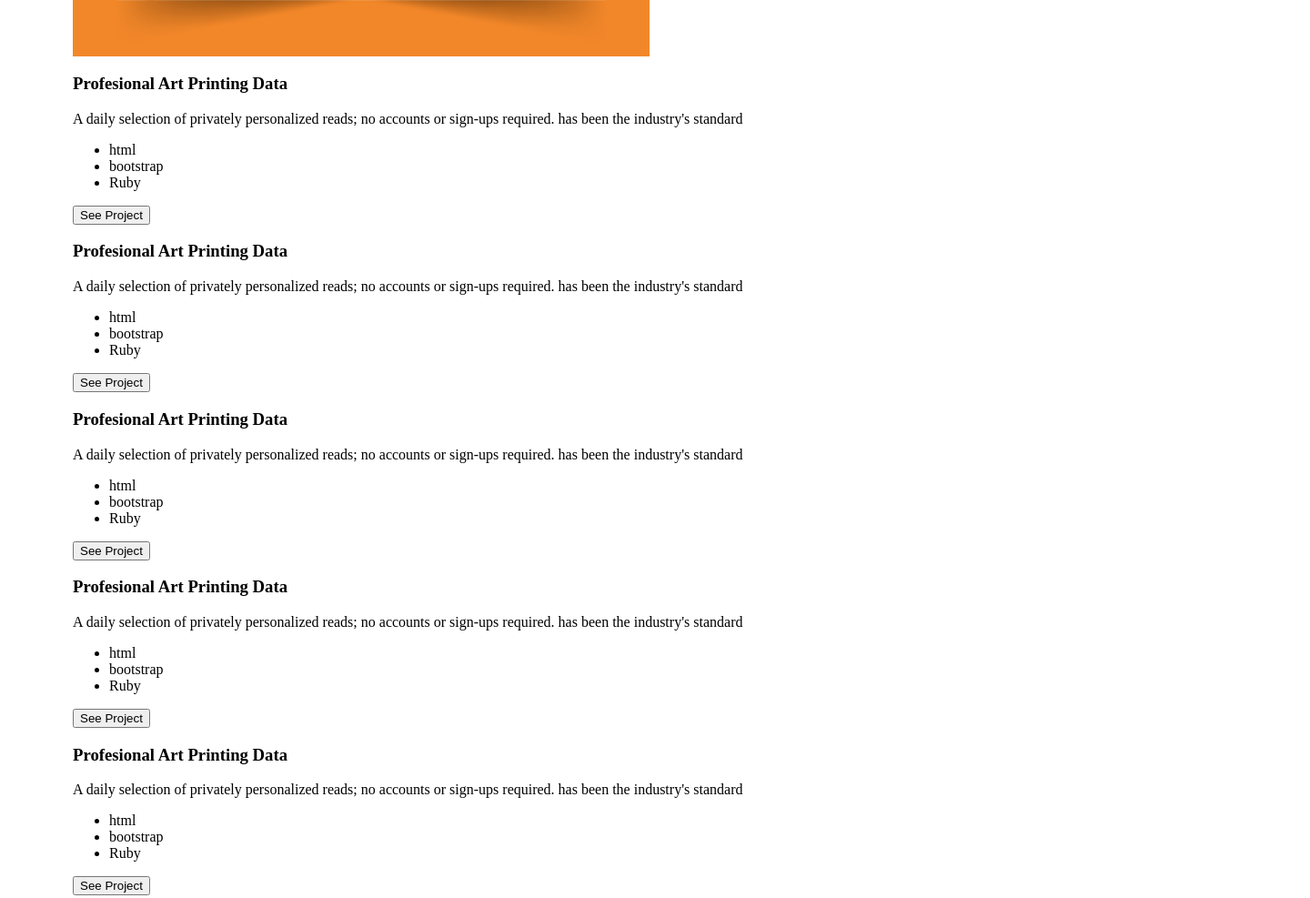
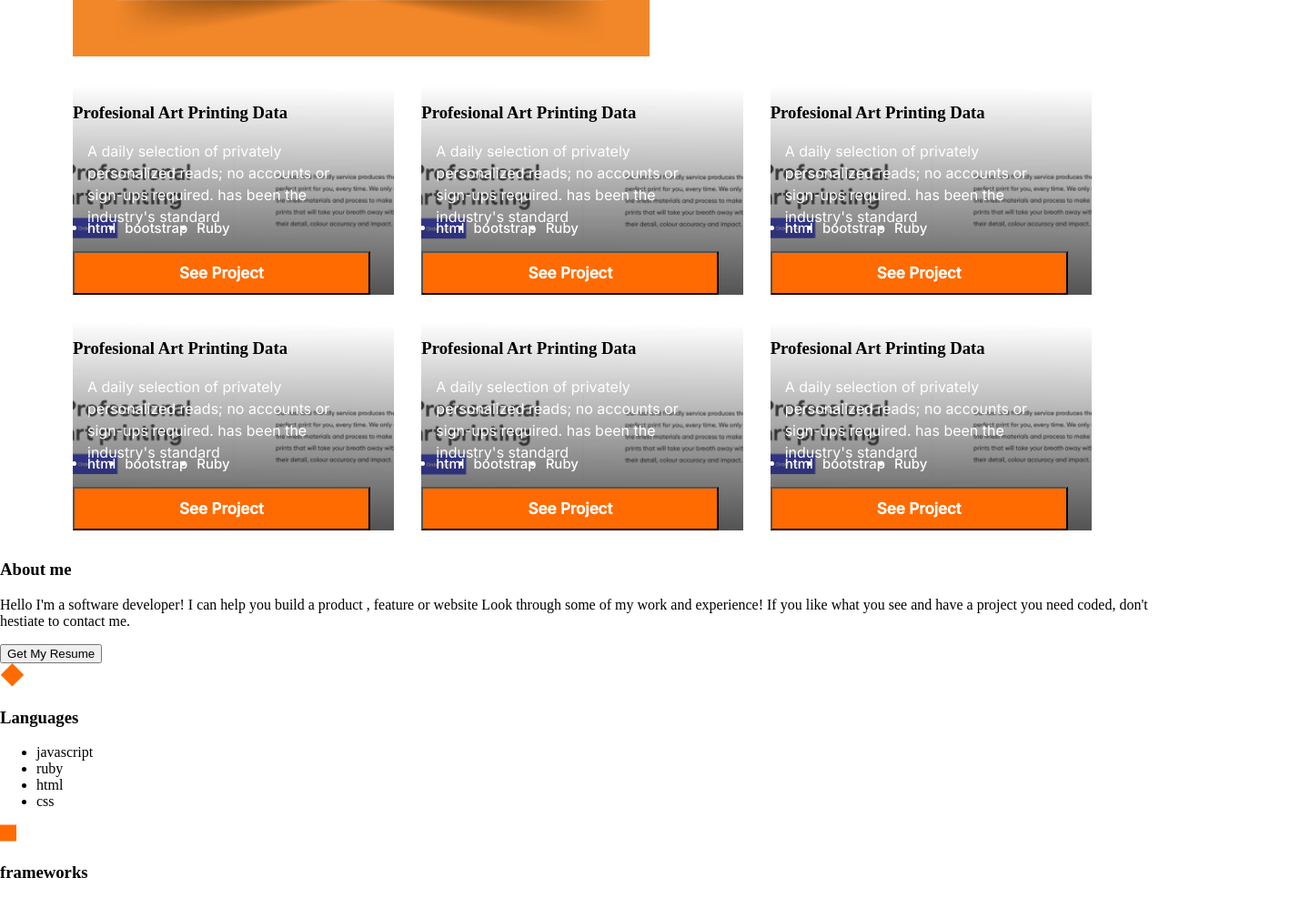
Before and after one commit to Ibtisam34/knew-bar, a website: page index.html in a window 1280 px wide. Shown: the part 1349-2336 px from the top of the page at 91% size, 1440 px wide, since content can reach past the window. Drawn offline with Linux system fonts and the light colour scheme.

Commit message:
my recent works upper section

```diff
--- a/index.html
+++ b/index.html
@@ -109,7 +109,7 @@
                 <button type="button">See Project</button>
               </div>
             </div>
-
+            <div class="grid-container">
               <div class="work1" id="w1">
                 <h1>Profesional Art Printing Data</h1>
                 <p>
@@ -124,7 +124,6 @@
                 </ul>
                 <button type="button">See Project</button>
               </div>
-
               <div class="work1" id="w2">
                 <h1>Profesional Art Printing Data</h1>
                 <p>
@@ -139,7 +138,6 @@
                 </ul>
                 <button type="button">See Project</button>
               </div>
-
               <div class="work1" id="w3">
                 <h1>Profesional Art Printing Data</h1>
                 <p>
@@ -154,7 +152,6 @@
                 </ul>
                 <button type="button">See Project</button>
               </div>
-
               <div class="work1" id="w4">
                 <h1>Profesional Art Printing Data</h1>
                 <p>
@@ -169,7 +166,6 @@
                 </ul>
                 <button type="button">See Project</button>
               </div>
-
               <div class="work1" id="w5">
                 <h1>Profesional Art Printing Data</h1>
                 <p>
@@ -184,7 +180,6 @@
                 </ul>
                 <button type="button">See Project</button>
               </div>
-
               <div class="work1" id="w6">
                 <h1>Profesional Art Printing Data</h1>
                 <p>
@@ -198,6 +193,7 @@
                   <li class="language3">Ruby</li>
                 </ul>
                 <button type="button">See Project</button>
+              </div>
             </div>
           </section>
           <section class="AboutMe">
--- a/style.css
+++ b/style.css
@@ -62,7 +62,7 @@ body {
 
 .headline-bar .top-section {
   background: #1c1a19;
-  width: 100%;
+  width: auto;
   height: 100vh;
   display: flex;
   padding: 10px 10px;
@@ -236,6 +236,66 @@ body {
   line-height: 24px;
   color: #fff;
   border: none;
+}
+
+.grid-container {
+  display: grid;
+  grid-template-columns: auto auto auto;
+  width: 100%;
+  padding: 0;
+  margin: 2em 0;
+  gap: 30px 30px;
+}
+
+.Works .work1 {
+  background-image: url("images/BG1.png");
+  background-repeat: no-repeat;
+  background-size:cover;
+  display: flex;
+  flex-direction: column;
+  justify-content: flex-start;
+}
+
+.work1 p {
+  width: 295px;
+  height: 87px;
+  font-family: "Inter", sans-serif;
+  font-style: normal;
+  font-weight: 400;
+  font-size: 16px;
+  line-height: 24px;
+  margin-top: 0;
+  margin-bottom: 0;
+  padding-left: 16px;
+  color: #fff;
+  flex: none;
+  flex-grow: 0;
+}
+
+.work1 .category {
+  display: flex;
+  gap: 10px;
+  margin-top: 0;
+  padding-right: 75px;
+  padding-left: 16px;
+  font-family: "Inter", sans-serif;
+  font-style: normal;
+  font-weight: 500;
+  font-size: 15px;
+  line-height: 20px;
+  color: #fff;
+}
+
+.work1 button {
+  width: 327px;
+  height: 48px;
+  background: #ff6b00;
+  font-family: "Inter", sans-serif;
+  font-style: normal;
+  font-weight: 700;
+  font-size: 17px;
+  line-height: 24px;
+  color: #fff;
 }
 
 @media screen and (max-width: 900px) {
```
Lines whose indentation alone changed are shown as unchanged.
